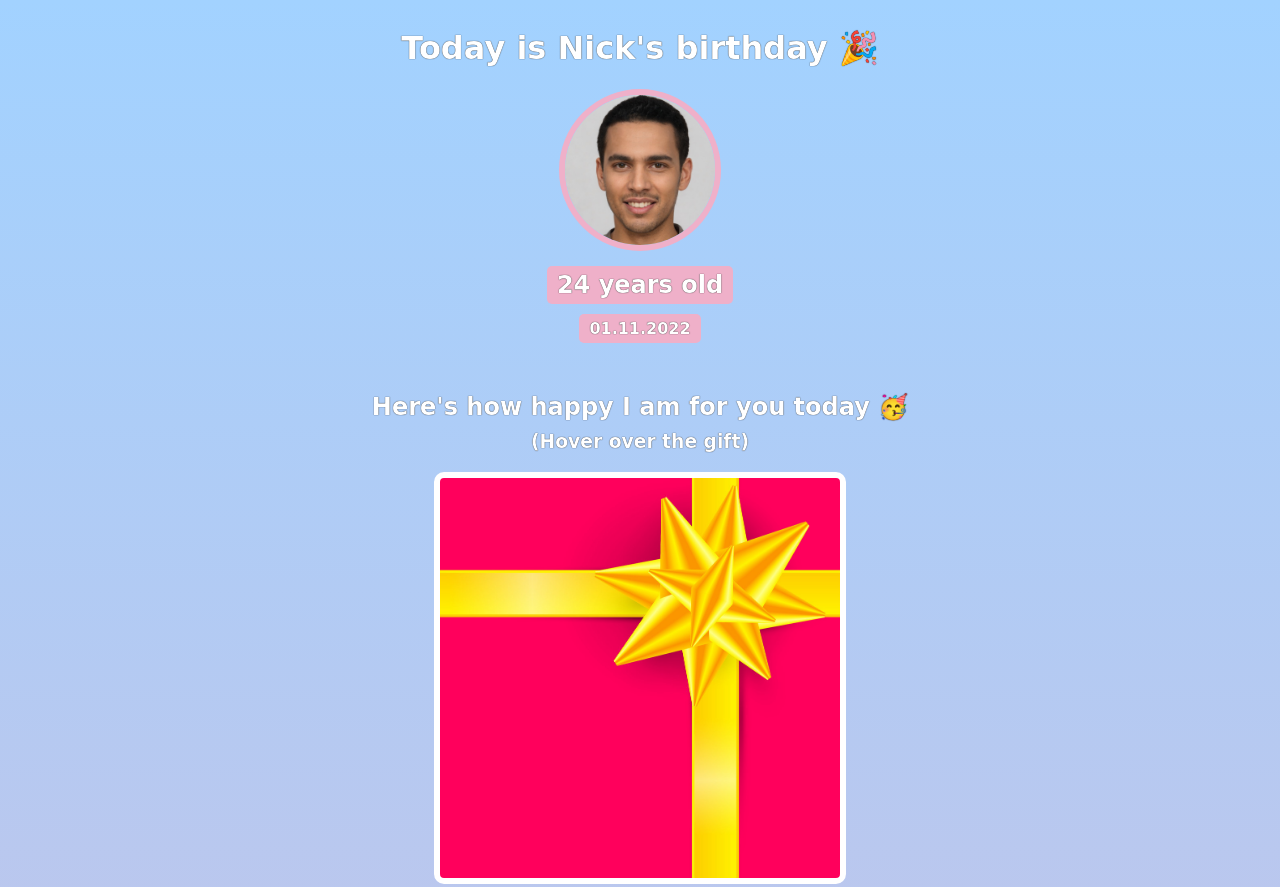
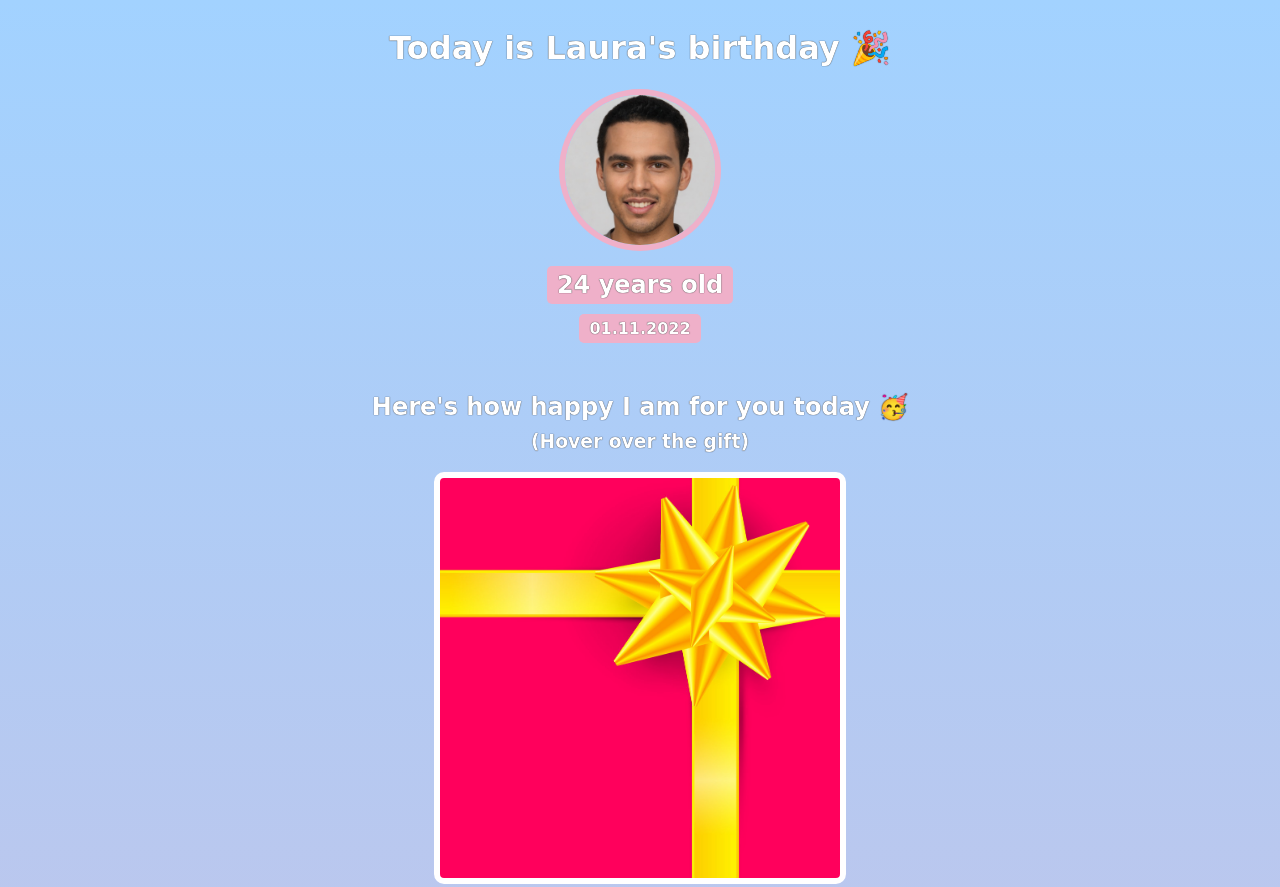
Before and after one commit to laurabrew/birthday-gift-site, a website built with Vite: page index.html in a window 1280 px wide. Shown: the top 887 px of the page. Built offline with nearby package versions, Linux system fonts and the light colour scheme; a web font is replaced by a local one.

Commit message:
Change the name to Laura

```diff
--- a/index.html
+++ b/index.html
@@ -8,7 +8,7 @@
 
     <body>
         <div id="header">
-            <h1>Today is Nick's birthday 🎉</h1>
+            <h1>Today is Laura's birthday 🎉</h1>
             <img id="bff-img" src="images/nick.jpg">
             <h2 id="bday-age">24 years old</h2>
             <h4 id="bday-date">01.11.2022</h4>
```
